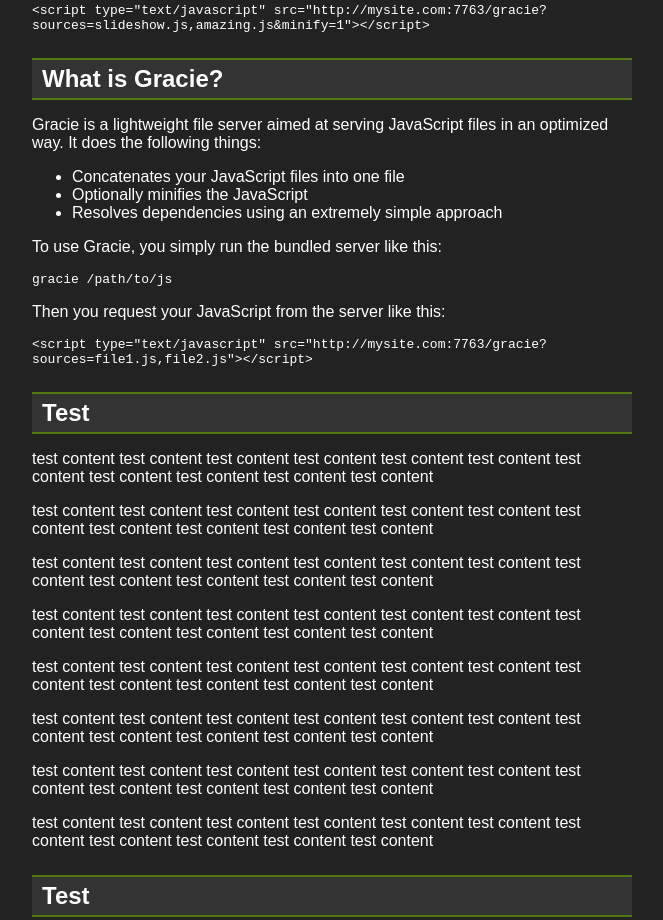
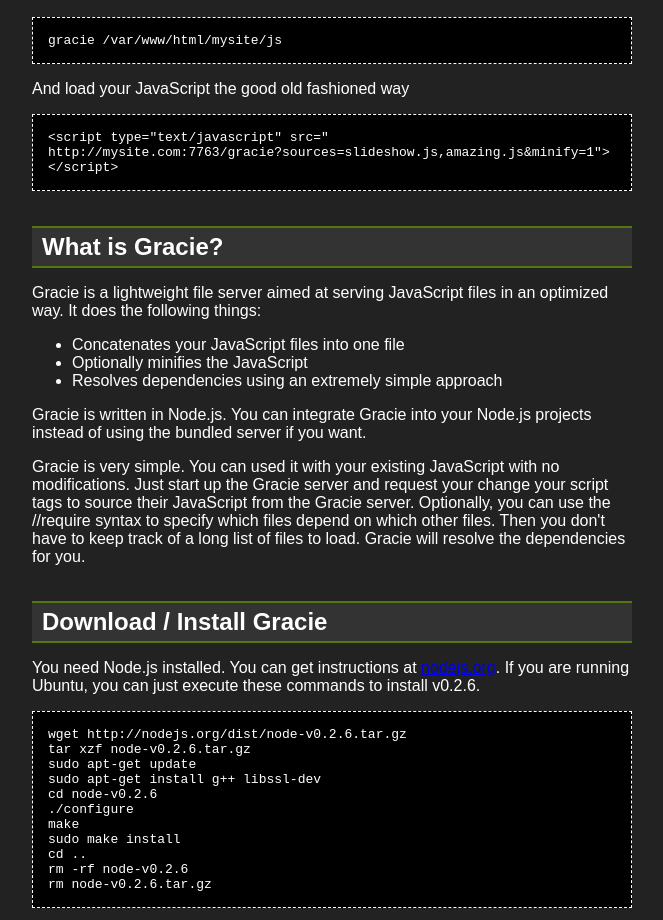
Before and after one commit to dmcquay/gracie, a website: page promote/index.html in a window 1280 px wide. Shown: the part 376-1296 px from the top of the page, without its empty margins (228-891 px from the left). Drawn offline with Linux system fonts and the light colour scheme; a web font is replaced by a local one.

Commit message:
Work more on promotion page. Fix bug in package.json.

```diff
--- a/package.json
+++ b/package.json
@@ -11,7 +11,7 @@
 , "dependencies" :
   { "connect": "=0.5.8",
     "temp": "=0.2.0",
-    "uglify-js" : "=0.0.4"
+    "uglify-js" : "=0.0.4",
   , "vows" : "=0.5.6"
   }
 , "engines": { "node": "*" }
--- a/promote/index.html
+++ b/promote/index.html
@@ -13,7 +13,7 @@
 <ul id="nav-main">
 	<li><a href="#intro">Intro</a></li>
 	<li><a href="#what">What is Gracie?</a></li>
-	<li><a href="#test">Why?</a></li>
+	<li><a href="#install">Download/Install</a></li>
 	<li><a href="#test2">How?</a></li>
 	<li><a href="#test2">Guide</a></li>
 	<li><a href="#test2">Download</a></li>
@@ -21,6 +21,7 @@
 </ul>
 
 <a name="intro"/>
+<div id="intro">
 <p>You've got some JavaScript files</p>
 <pre>-mysite
   -js
@@ -29,12 +30,16 @@
     jquery.js</pre>
 <p>amazing.js depends on jquery.js</p>
 <pre>//require jquery.js
-
-var Amazing = function...</pre>
+jQuery(document).ready(function() {
+  //do amazing stuff...
+});</pre>
 <p>Run Gracie</p>
 <pre>gracie /var/www/html/mysite/js</pre>
 <p>And load your JavaScript the good old fashioned way</p>
-<code>&lt;script type="text/javascript" src="http://mysite.com:7763/gracie?sources=slideshow.js,amazing.js&minify=1"&gt;&lt;/script&gt;</code>
+<pre>&lt;script type="text/javascript" src="
+http://mysite.com:7763/gracie?sources=slideshow.js,amazing.js&minify=1"&gt;
+&lt;/script&gt;</pre>
+</div>
 
 <a name="what"/>
 <h2>What is Gracie?</h2>
@@ -47,21 +52,35 @@
 	<li>Optionally minifies the JavaScript</li>
 	<li>Resolves dependencies using an extremely simple approach</li>
 </ul>
-<p>To use Gracie, you simply run the bundled server like this:</p>
-<code>gracie /path/to/js</code>
-<p>Then you request your JavaScript from the server like this:</p>
-<code>&lt;script type="text/javascript" src="http://mysite.com:7763/gracie?sources=file1.js,file2.js"&gt;&lt;/script&gt;</code>
+<p>
+	Gracie is written in Node.js. You can integrate Gracie into your Node.js projects instead
+	of using the bundled server if you want.
+</p>
+<p>
+	Gracie is very simple. You can used it with your existing JavaScript with no modifications.
+	Just start up the Gracie server and request your change your script tags to source their
+	JavaScript from the Gracie server. Optionally, you can use the //require syntax to specify
+	which files depend on which other files. Then you don't have to keep track of a long list
+	of files to load. Gracie will resolve the dependencies for you.
+</p>
 
-<a name="test"/>
-<h2>Test</h2>
-<p>test content test content test content test content test content test content test content test content test content test content test content</p>
-<p>test content test content test content test content test content test content test content test content test content test content test content</p>
-<p>test content test content test content test content test content test content test content test content test content test content test content</p>
-<p>test content test content test content test content test content test content test content test content test content test content test content</p>
-<p>test content test content test content test content test content test content test content test content test content test content test content</p>
-<p>test content test content test content test content test content test content test content test content test content test content test content</p>
-<p>test content test content test content test content test content test content test content test content test content test content test content</p>
-<p>test content test content test content test content test content test content test content test content test content test content test content</p>
+<a name="install"/>
+<h2>Download / Install Gracie</h2>
+<p>
+	You need Node.js installed. You can get instructions at <a href="http://nodejs.org">nodejs.org</a>.
+	If you are running Ubuntu, you can just execute these commands to install v0.2.6.
+</p>
+<pre>wget http://nodejs.org/dist/node-v0.2.6.tar.gz
+tar xzf node-v0.2.6.tar.gz
+sudo apt-get update
+sudo apt-get install g++ libssl-dev
+cd node-v0.2.6
+./configure
+make
+sudo make install
+cd ..
+rm -rf node-v0.2.6
+rm node-v0.2.6.tar.gz</pre>
 
 <a name="test2"/>
 <h2>Test</h2>
--- a/promote/main.css
+++ b/promote/main.css
@@ -56,9 +56,17 @@
 
 h2 {
 	padding: 5px 10px;
-	margin: 25px 0 10px 0;
+	margin: 35px 0 10px 0;
 	background-color: #333;
 	border-style: solid;
 	border-color: #571;
 	border-width: 2px 0 2px 0;
 }
+
+pre, code {
+	background-color: #000;
+	border-style: dashed;
+	border-width: 1px;
+	border-color: #fff;
+	padding: 15px;
+}
```
